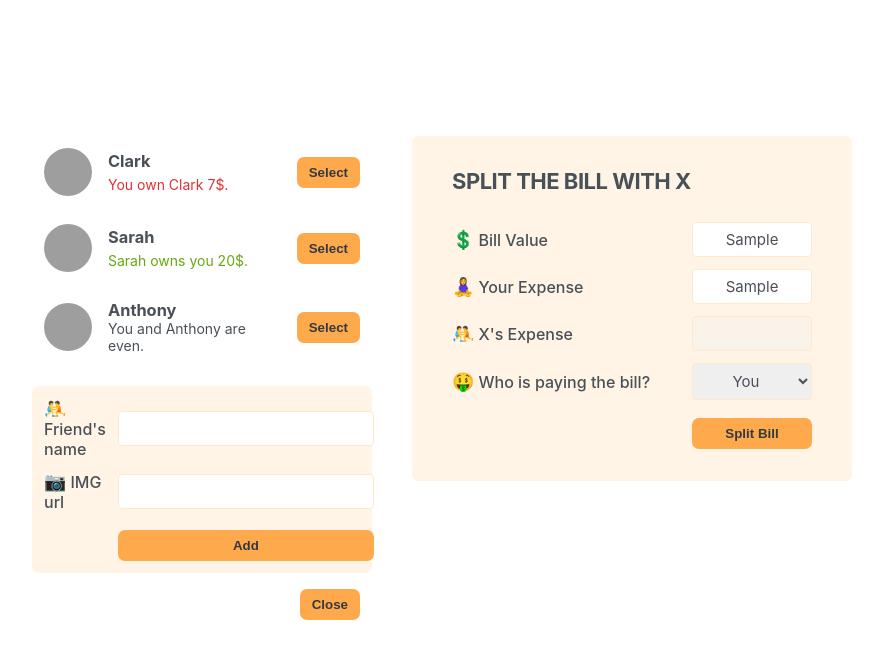
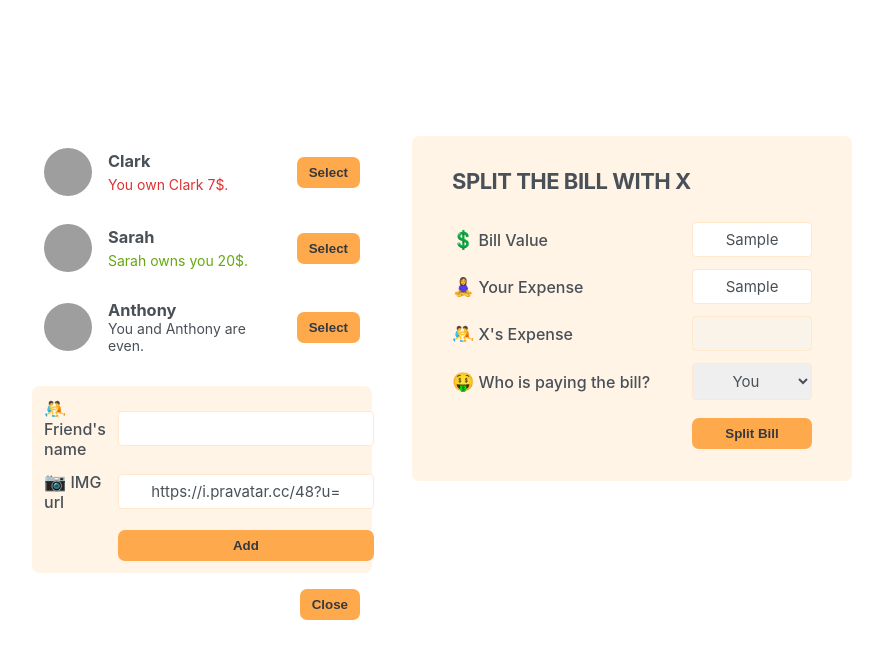
Before and after one commit to YahyaZekry/eat-n-split, a React (Create React App) app: page / in a window 1280 px wide. Both pictures are taken after typing "Sample", "Sample" into the empty fields and a click on the button "Add Friend". Shown: the top 658 px of the page, without its empty margins (198-1081 px from the left). Built offline with nearby package versions, Linux system fonts and the light colour scheme; grey boxes are pictures that could not be loaded.

Commit message:
Add new friend functionality

```diff
--- a/src/App.js
+++ b/src/App.js
@@ -22,6 +22,7 @@
 ];
 
 export default function App() {
+  const [friends, setFriends] = useState(initialFriends);
   const [showAddFriend, setShowAddFriend] = useState(false);
 
   function handleShowAddFriend() {
@@ -30,8 +31,8 @@
   return (
     <div className="app">
       <div className="sidebar">
-        <FriendsList />
-        {showAddFriend && <FormAddFriend />}
+        <FriendsList friends={friends} />
+        {showAddFriend && <FormAddFriend setFriends={setFriends} />}
         <Button onClick={handleShowAddFriend}>
           {showAddFriend ? "Close" : "Add Friend"}
         </Button>
@@ -48,24 +49,11 @@
     </button>
   );
 }
-function FormAddFriend() {
-  return (
-    <form className="form-add-friend">
-      <label>🤼Friend's name</label>
-      <input type="text" />
 
-      <label>📷IMG url</label>
-      <input type="text" />
-
-      <Button>Add</Button>
-    </form>
-  );
-}
-
-function FriendsList() {
+function FriendsList({ friends }) {
   return (
     <ul>
-      {initialFriends.map((friend) => (
+      {friends.map((friend) => (
         <Friend friend={friend} key={friend.id} />
       ))}
     </ul>
@@ -94,6 +82,49 @@
   );
 }
 
+function FormAddFriend({ setFriends }) {
+  const [name, setName] = useState("");
+  const [image, setImage] = useState("https://i.pravatar.cc/48?u=");
+
+  function handleSubmit(e) {
+    e.preventDefault();
+
+    if (!name || !image) return;
+
+    const id = crypto.randomUUID();
+    const newFriend = {
+      id,
+      name,
+      image: `${image}?=${id}`,
+      balance: 0,
+    };
+
+    setFriends((prevFriends) => [...prevFriends, newFriend]);
+    setName("");
+    setImage("https://i.pravatar.cc/48?u=");
+    console.log(newFriend);
+  }
+  return (
+    <form className="form-add-friend" onSubmit={handleSubmit}>
+      <label>🤼Friend's name</label>
+      <input
+        type="text"
+        value={name}
+        onChange={(e) => setName(e.target.value)}
+      />
+
+      <label>📷IMG url</label>
+      <input
+        type="text"
+        value={image}
+        onChange={(e) => setImage(e.target.value)}
+      />
+
+      <Button>Add</Button>
+    </form>
+  );
+}
+
 function FormSplitBill() {
   return (
     <form className="form-split-bill">
```
